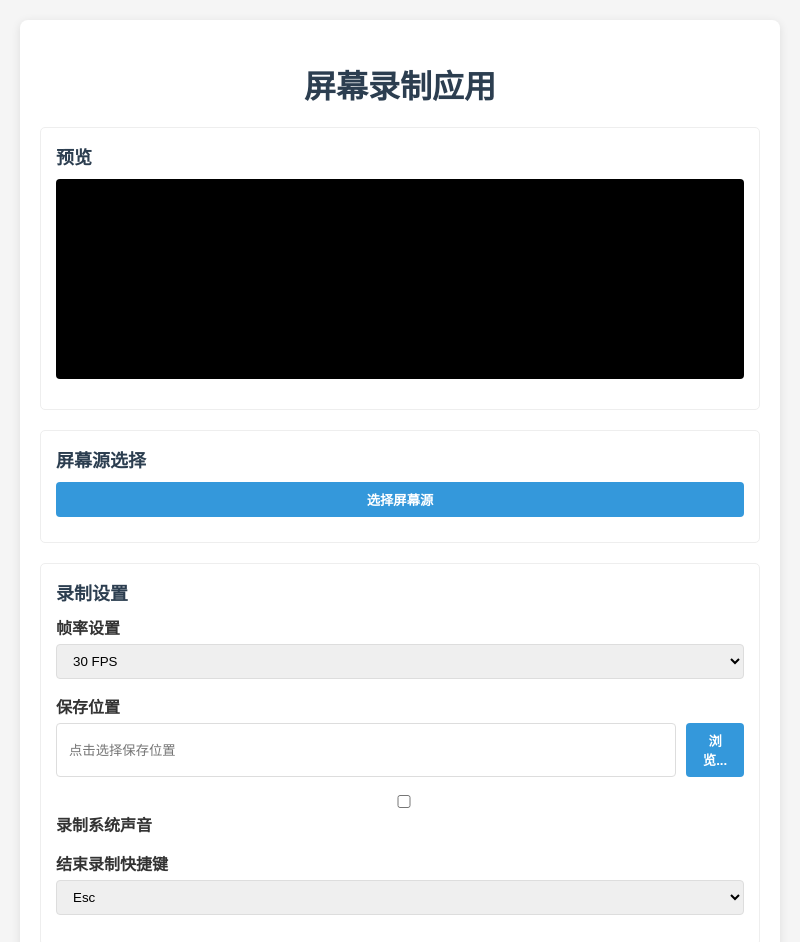
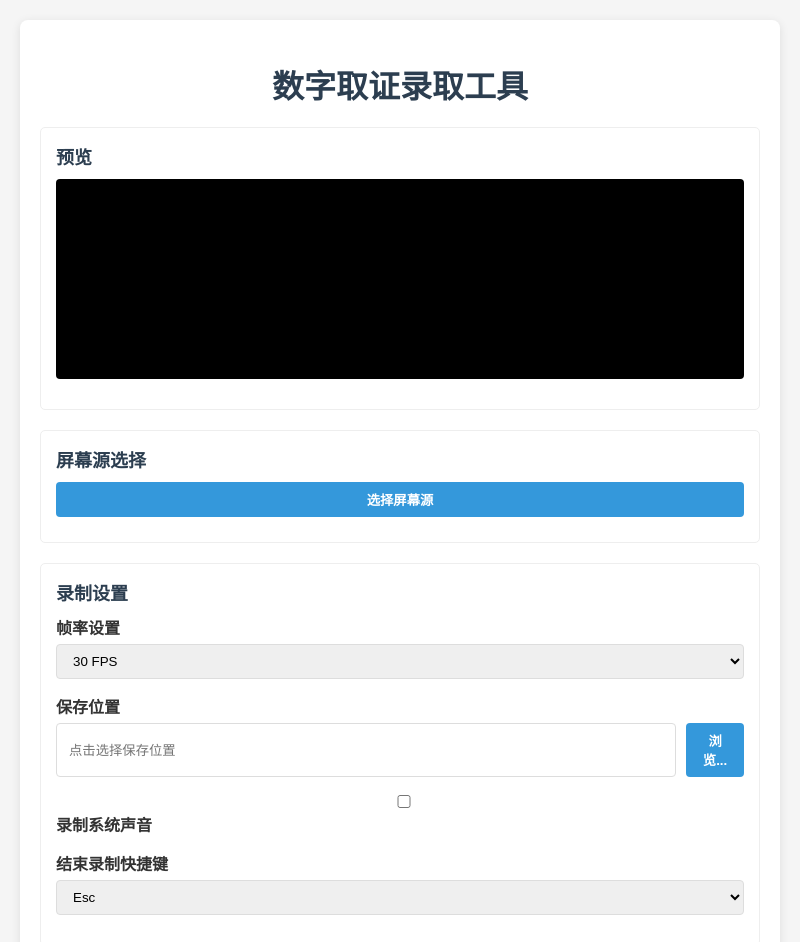
Before and after one commit to x0rz4/screen-recorder-app, an Electron app: page src/renderer/index.html in a window 800 px wide. Shown: the top 942 px of the page. Drawn offline with Linux system fonts and the light colour scheme; no server answers.

Commit message:
update h1

```diff
--- a/src/renderer/index.html
+++ b/src/renderer/index.html
@@ -144,7 +144,7 @@
 </head>
 <body>
   <div class="container">
-    <h1>屏幕录制应用</h1>
+    <h1>数字取证录取工具</h1>
 
     <div class="section">
       <div class="section-title">预览</div>
```
